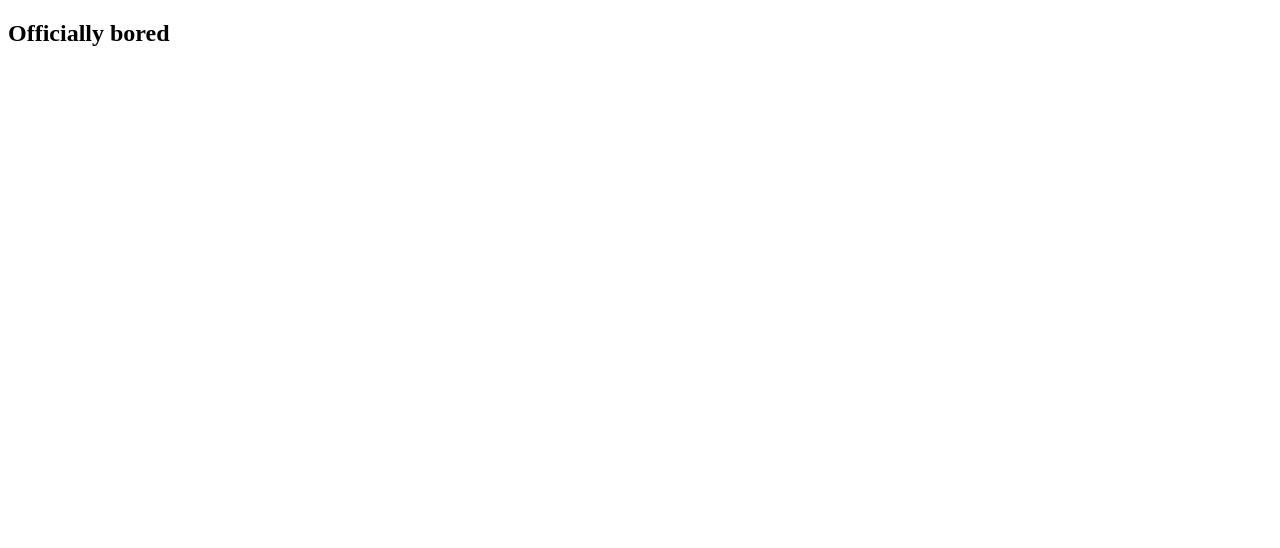
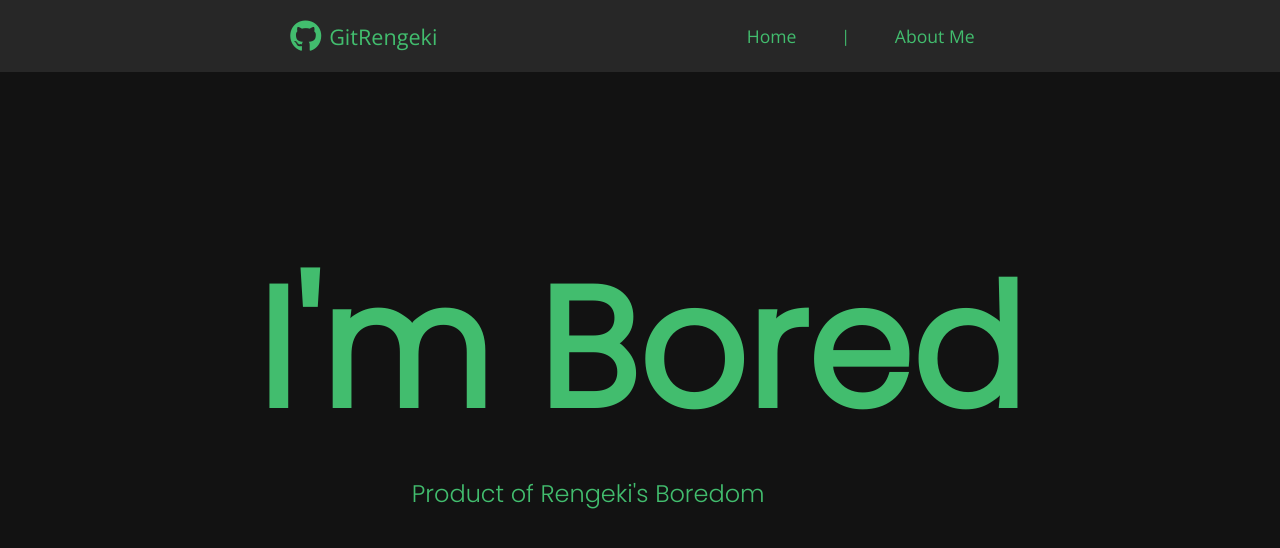
Before and after one commit to GitRengeki/gitrengeki.github.io, a plain HTML site: page index.html in a window 1280 px wide. Drawn offline with nearby package versions, Linux system fonts and the light colour scheme; files that its build step writes are made by us from their sources; a web font is replaced by a local one.

Commit message:
Initialize preliminary designs and navbar implementation

```diff
--- a/index.html
+++ b/index.html
@@ -11,9 +11,32 @@ Date Created: 23/02/2022
     <meta http-equiv="X-UA-Compatible" content="IE=edge">
     <meta name="viewport" content="width=device-width, initial-scale=1.0">
     <title>Rengeki | GitHub</title>
-    <link rel="stylesheet" href="/style.css">
+    <link rel="stylesheet" href="/webdevelopment/gitrengeki.github.io/style.css">
+    <script src="https://kit.fontawesome.com/25d92bb6a4.js" crossorigin="anonymous"></script>
+    <link rel="preconnect" href="https://fonts.googleapis.com">
+    <link rel="preconnect" href="https://fonts.gstatic.com" crossorigin>
+    <link href="https://fonts.googleapis.com/css2?family=Dongle:wght@300&family=Noto+Sans&family=Open+Sans&family=Poppins:wght@300&display=swap" rel="stylesheet">
 </head>
 <body>
-    <h2>Officially bored</h2>
+
+    <nav class="nav-bar">
+        <div class="nav-title">
+            <i class="fa-brands fa-github"></i>
+            <a href="https://github.com/GitRengeki">GitRengeki</a></div>
+
+        <ul>
+            <li><a href="#home">Home</a></li>
+            <li id="seperator">|</li> <!-- Dunno what is this ??? -->
+            <li><a href="#about">About Me</a></li>
+        </ul>
+    </nav>
+
+    <div class="container" id="home">
+        <div class="home-title">
+            <h2>I'm Bored</h2>
+            <p>Product of Rengeki's Boredom<span class="hoverhumor">nessssss</span></p>
+        </div>
+    </div>
+
 </body>
 </html>
--- a/style.css
+++ b/style.css
@@ -3,3 +3,143 @@ gitrengeki website styling
 Created by: GitRengeki
 Date Created: 23/02/2022
 */
+
+/* Selectors */
+:root{
+--green: #42bd6e;
+--default: #efefef;
+--dullblack:#272727;
+--black: #121212;
+
+--opensans: 'Open Sans', sans-serif;
+--poppins: 'Poppins', sans-serif;
+}
+
+/* Main */
+*{
+  margin: 0;
+  padding: 0;
+  box-sizing: border-box;
+}
+
+/* Body Starts Here */
+body{
+  background-color: var(--black);
+  color: var(--green);
+  font-size: 16px;
+  font-family: var(--poppins);
+}
+
+/* Navigator Bar */
+.nav-bar{
+  width: 100%;
+  display:flex;
+  position: fixed;
+  top: 0;
+  left: 0;
+  justify-content: space-evenly;
+  align-items: center;
+  flex-direction: row;
+  background-color: var(--dullblack);
+  min-height: 4.5rem;
+  font-family:  var(--opensans);
+  z-index: 1;
+}
+
+.nav-bar .nav-title{
+  display:flex;
+  justify-content:space-between;
+  padding: .25rem;
+  align-items: center;
+  flex-direction: row;
+}
+
+.nav-title i{
+  font-size: 2rem;
+  margin: .5rem;
+}
+
+.nav-title a{
+  text-decoration: none;
+  font-size: 1.35rem;
+  color: var(--green);
+  cursor: default;
+}
+
+.nav-bar ul{
+  display: flex;
+  justify-content: center;
+  align-items: center;
+}
+
+.nav-bar ul li{
+  list-style:  none;
+  margin: 0 .5rem;
+  padding: .6rem;
+  border-radius: 1.25rem;
+  transition: all 1.2s ease;
+}
+
+.nav-bar ul li a{
+  text-decoration: none;
+  color: var(--green);
+  font-size: 1.1rem;
+  padding: .6rem;
+  transition: all 1.2s ease;
+}
+
+#seperator{
+  cursor: default;
+  pointer-events: none;
+  user-select:  none;
+}
+
+.container{
+  color: var(--green);
+  display: flex;
+  justify-content: center;
+  align-items: center;
+  flex-direction: column;
+  margin-top: 4rem;
+}
+
+.container .home-title{
+  display: flex;
+  justify-content: center;
+  align-items: center;
+  flex-direction: column;
+  cursor: default;
+  user-select: none;
+  margin-top: 10rem;
+}
+
+.container .home-title h2{
+  font-size: 10.5rem;
+}
+
+.container .home-title p{
+  font-size: 1.5rem;
+}
+
+.container .home-title p .hoverhumor{
+  visibility: hidden;
+  opacity: 0%;
+  transition: 1s all ease;
+}
+
+
+/* Hover Animation */
+
+.nav-bar ul li:hover{
+  border: .5px solid var(--green);
+  background-color: var(--green);
+}
+
+.nav-bar ul li:hover > a{
+  color: var(--default);
+}
+
+.container .home-title p:hover > .hoverhumor{
+  visibility: visible;
+  opacity: 100%;
+}
--- a/style.scss
+++ /dev/null
@@ -1,3 +0,0 @@
-//gitrengeki website styling
-//Created by: GitRengeki
-//Date Created: 23/02/2022
```
Also changed, not shown: 1 other file.
